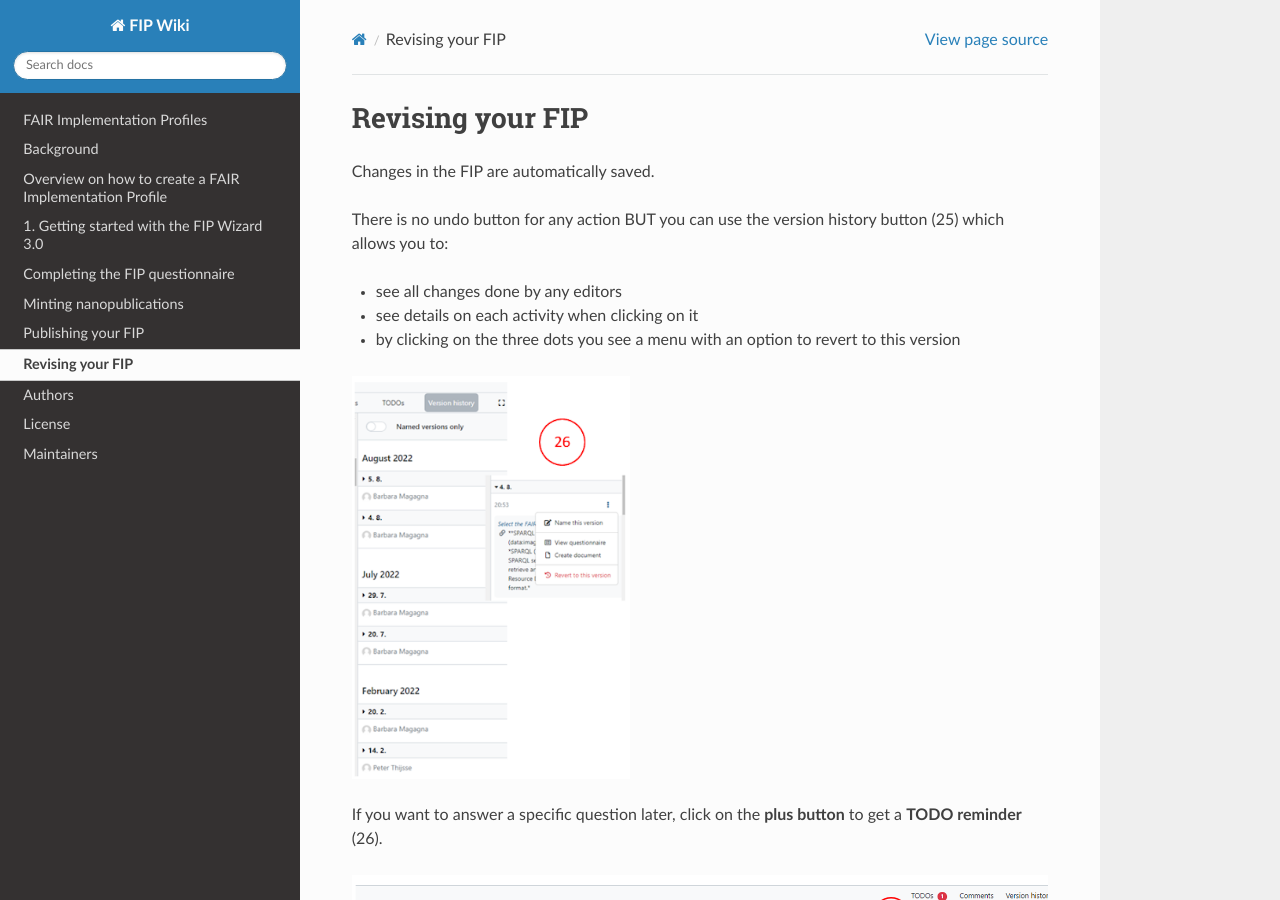
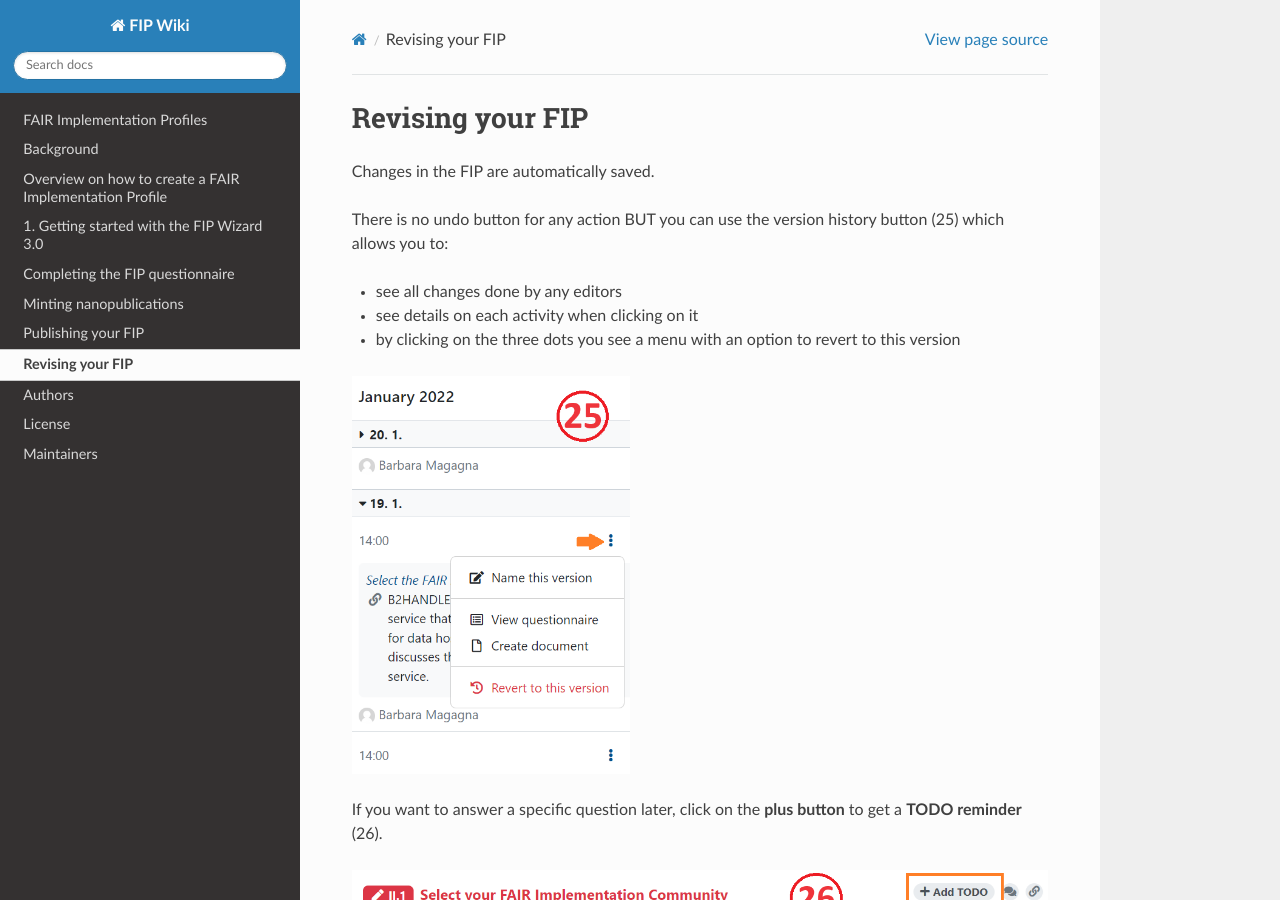
Before and after one commit to gofair-foundation/fip, a Sphinx documentation site: the page built from docs/Revising.md, in a window 1280 px wide and 900 px high. Built offline with Sphinx 7.4.7 and the Read the Docs theme 2.0.0, drawn with Linux system fonts in a browser that asks for light colours.

Commit message:
Revising.md

```diff
--- a/docs/Revising.md
+++ b/docs/Revising.md
@@ -10,11 +10,11 @@
 
 - by clicking on the three dots you see a menu with an option to revert to this version
 
-<p align="left"><img src="./_static/img/fipwug_ch5_img26.png" width="40%"></p>
+<p align="left"><img src="./_static/img/25.png" width="40%"></p>
 
 If you want to answer a specific question later, click on the **plus button** to get a **TODO reminder** (26).
 
-<p align="left"><img src="./_static/img/fipwug_ch5_img27.png.png" width="100%"></p>
+<p align="left"><img src="./_static/img/26.png" width="100%"></p>
 
 Clicking the TODO button you will see all the TODOs as list.
 
```
